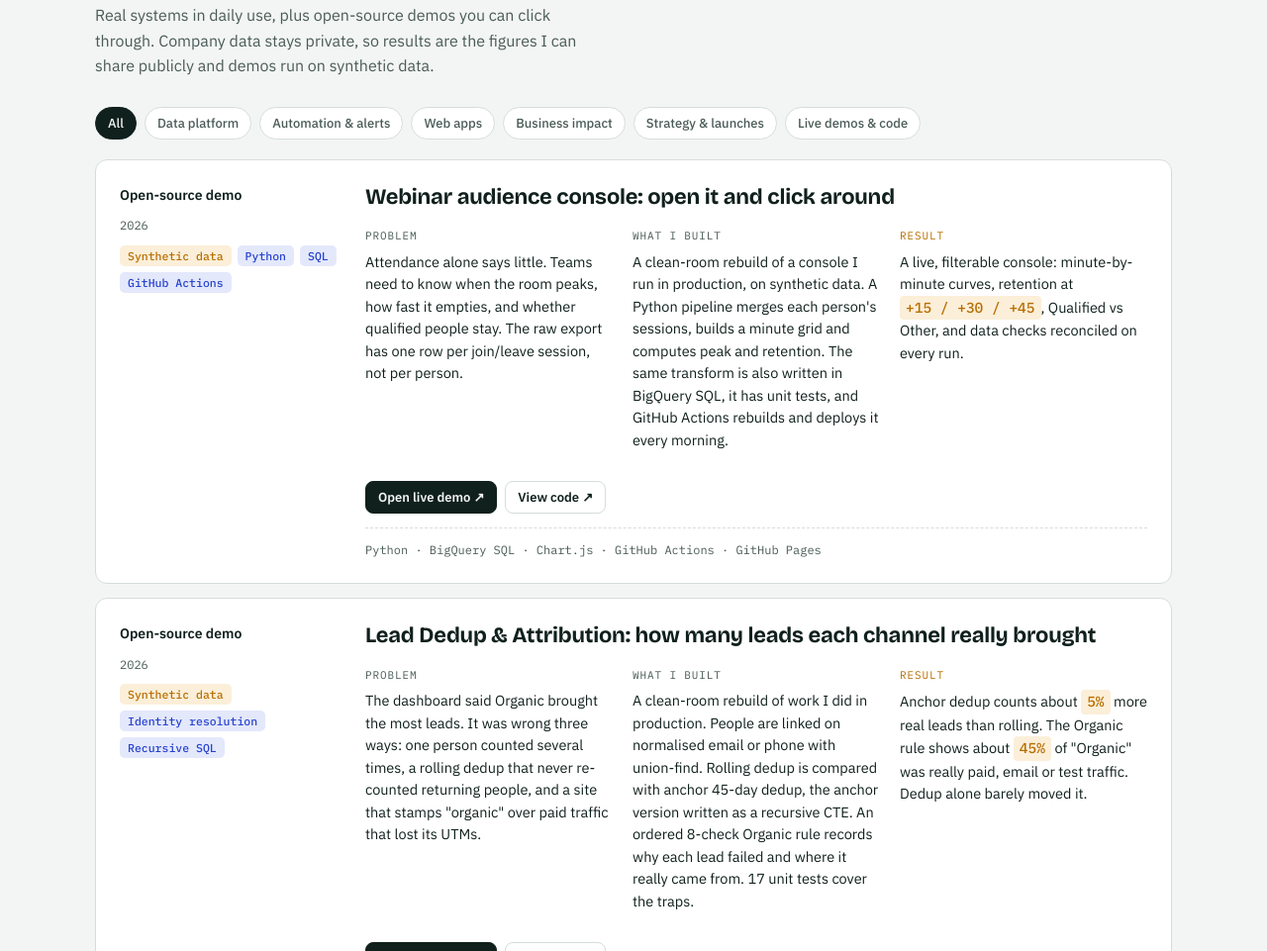
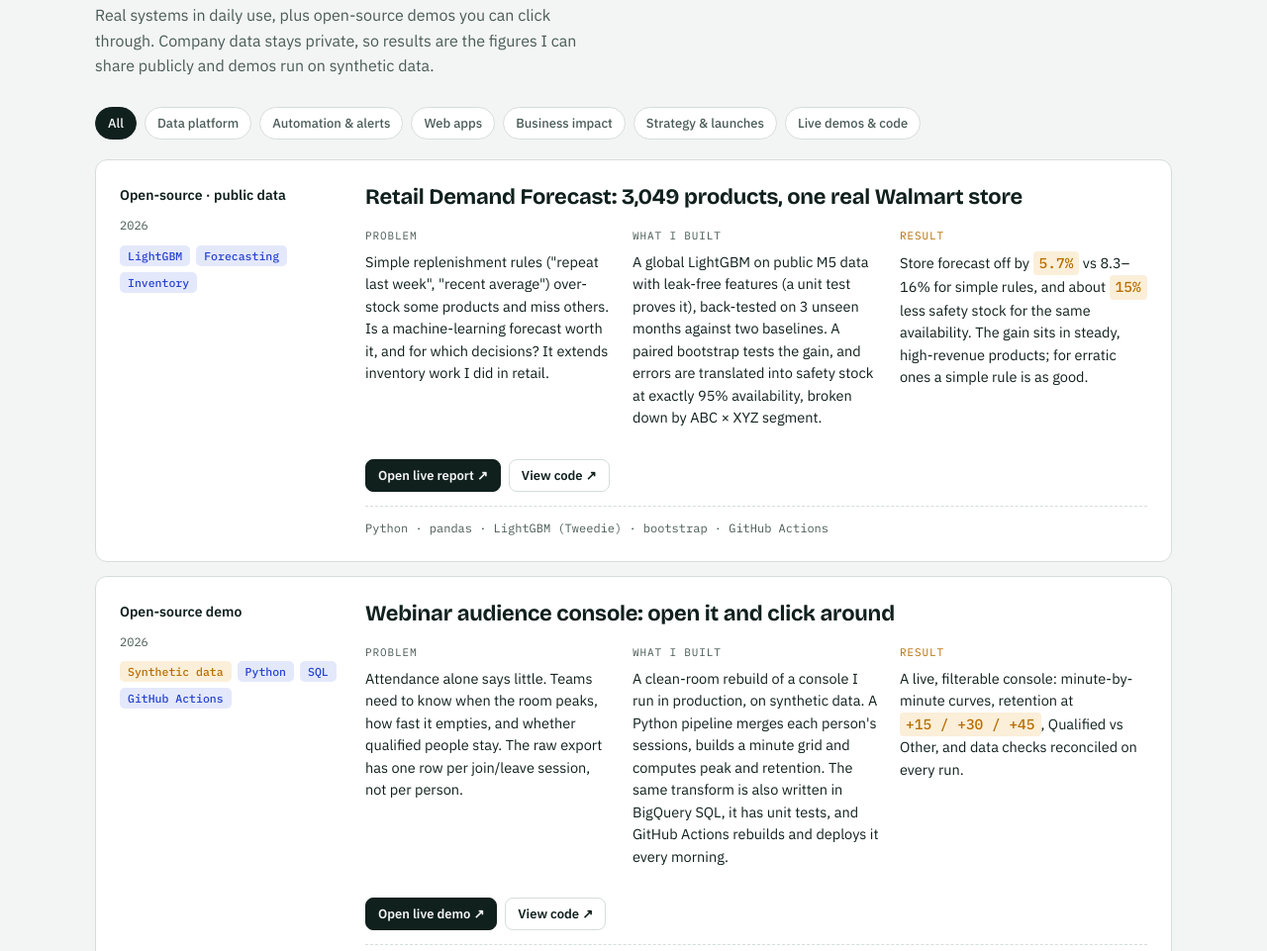
Before and after one commit to nikhilveerwani/nikhilveerwani.github.io, a plain HTML site: page index.html in a window 1280 px wide. Shown: the part 1101-2062 px from the top of the page at 99% size. Drawn offline with nearby package versions, Linux system fonts and the light colour scheme.

Commit message:
Rewrite nikhilveerwani.github.io

```diff
--- a/index.html
+++ b/index.html
@@ -327,6 +327,24 @@ footer .wrap{display:flex;justify-content:space-between;gap:12px;flex-wrap:wrap;
 
     <div class="cases">
       <!-- ===== PROJECT CARD: copy this <article> block to add a new project. data-cat = data | auto | apps | biz (space-separated) ===== -->
+      <article class="case" data-cat="demo data biz">
+        <div class="meta">
+          <div class="org">Open-source · public data</div>
+          <div class="when">2026</div>
+          <div class="tags"><span class="tag">LightGBM</span><span class="tag">Forecasting</span><span class="tag">Inventory</span></div>
+        </div>
+        <div class="body">
+          <h3>Retail Demand Forecast: 3,049 products, one real Walmart store</h3>
+          <dl class="pbr">
+            <div><dt>Problem</dt><dd>Simple replenishment rules ("repeat last week", "recent average") over-stock some products and miss others. Is a machine-learning forecast worth it, and for which decisions? It extends inventory work I did in retail.</dd></div>
+            <div><dt>What I built</dt><dd>A global LightGBM on public M5 data with leak-free features (a unit test proves it), back-tested on 3 unseen months against two baselines. A paired bootstrap tests the gain, and errors are translated into safety stock at exactly 95% availability, broken down by ABC × XYZ segment.</dd></div>
+            <div class="res"><dt>Result</dt><dd>Store forecast off by <span class="res-num">5.7%</span> vs 8.3–16% for simple rules, and about <span class="res-num">15%</span> less safety stock for the same availability. The gain sits in steady, high-revenue products; for erratic ones a simple rule is as good.</dd></div>
+          </dl>
+          <div class="case-links"><a class="primary" href="https://nikhilveerwani.github.io/retail-demand-forecast/" target="_blank" rel="noopener">Open live report ↗</a><a href="https://github.com/nikhilveerwani/retail-demand-forecast" target="_blank" rel="noopener">View code ↗</a></div>
+          <div class="stack">Python · pandas · LightGBM (Tweedie) · bootstrap · GitHub Actions</div>
+        </div>
+      </article>
+
       <article class="case" data-cat="demo apps data">
         <div class="meta">
           <div class="org">Open-source demo</div>
```
Also changed, not shown: 1 other file.
